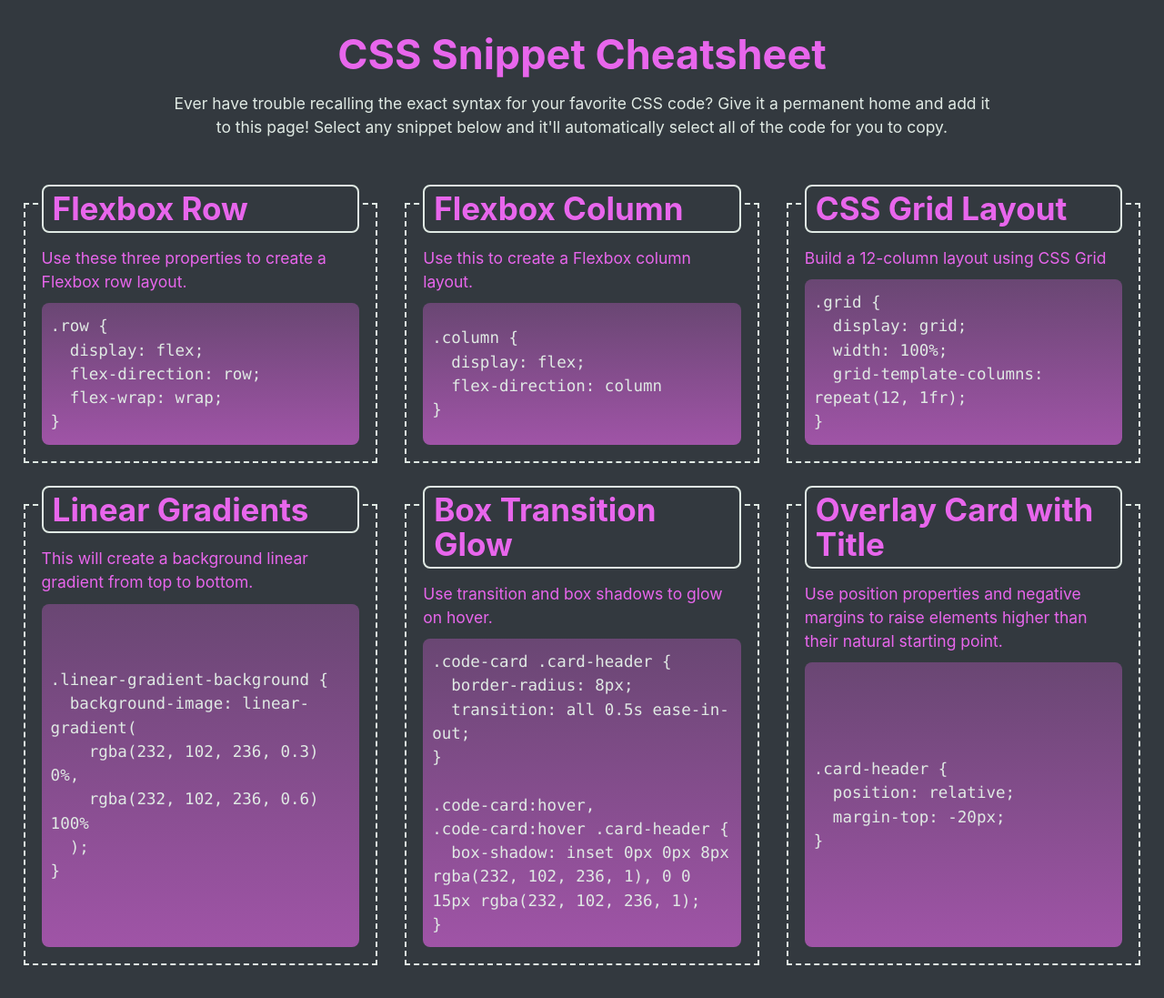
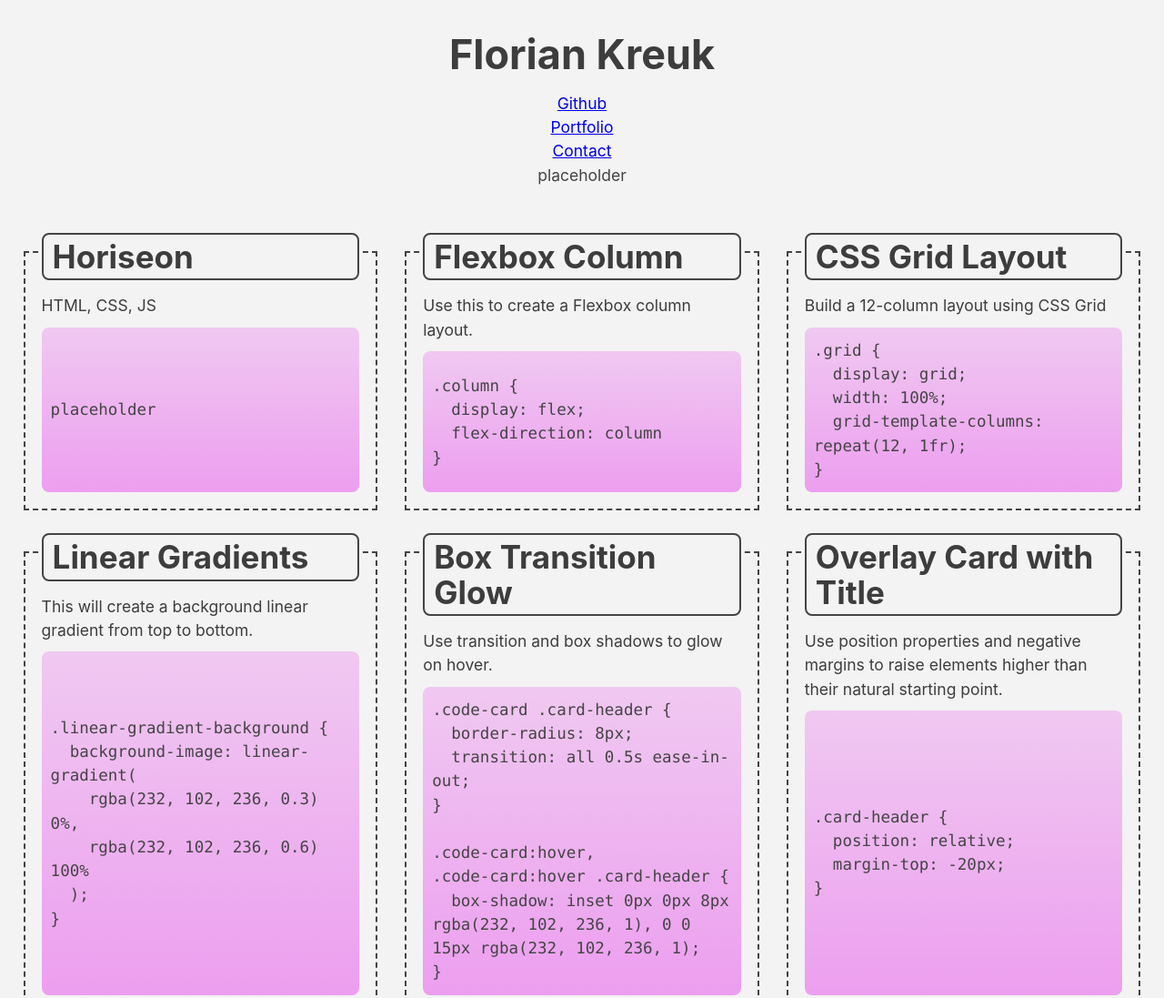
Before and after one commit to f-kreuk/FlorianKreuk-Portfolio, a plain HTML site: page index.html in a window 1280 px wide. Shown: the top 1097 px of the page at 91% size. Drawn offline with Linux system fonts and the light colour scheme.

Commit message:
Added nav components, Contact Me footer, and link in nav to footer.

```diff
--- a/assets/css/style.css
+++ b/assets/css/style.css
@@ -1,15 +1,15 @@
 /* color scheme sourced from http://khroma.co/generator/ */
 :root {
-    --outer-space: #33393f;
   --bright-turquoise: #2aefcb;
-    --gin: #e0eae4;
-    --heliotrope: #e866ec;
+  --gin: #444444;
+  --heliotrope: #3d3d3d;
+  --bone: #f3f3f3;
 }
 
 /* set content highlight color and background */
 ::selection {
   background-color: var(--bright-turquoise);
-    color: var(--outer-space);
+  color: var(--bone);
 }
 
 html {
@@ -26,7 +26,7 @@
   font-size: 1.75rem;
   line-height: 1.5;
   color: var(--gin);
-    background-color: var(--outer-space);
+  background-color: var(--bone);
 }
 
 h1,
@@ -142,7 +142,7 @@
   position: relative;
   margin: -4rem 0 1.5rem 0;
   padding: 0.5rem 1rem;
-    background-color: var(--outer-space);
+  background-color: var(--bone);
   color: var(--heliotrope);
   border: 2px solid var(--gin);
   border-radius: 8px;
--- a/index.html
+++ b/index.html
@@ -4,7 +4,7 @@
 <head>
   <meta charset="UTF-8">
   <meta name="viewport" content="width=device-width, initial-scale=1.0">
-  <title>CSS Snippet Cheatsheet</title>
+  <title>Florian Kreuk</title>
   <link rel="stylesheet" href="assets/css/reset.css" />
   <link rel="stylesheet" href="./assets/css/style.css" />
 </head>
@@ -14,11 +14,16 @@
 
   <header>
     <h1 class="page-title">
-      CSS Snippet Cheatsheet
+      Florian Kreuk
     </h1>
-    <p>
-      Ever have trouble recalling the exact syntax for your favorite CSS code? Give it a permanent home and add it to
-      this page! Select any snippet below and it'll automatically select all of the code for you to copy.
+    <nav>
+        <ul>
+            <li> <a href="https://github.com/">Github</a></li>
+            <li> <a href="#Portfolio">Portfolio</a></li>
+            <li> <a href="#contact">Contact</a></li>
+        </ul>
+    </nav>
+    <p> placeholder
     </p>
   </header>
 
@@ -26,15 +31,12 @@
     <section class="row justify-center">
       <div class="card-column">
         <figure class="card code-card">
-          <h2 class="card-header">Flexbox Row</h2>
+          <h2 class="card-header">Horiseon</h2>
           <div class="card-body">
-            <p>Use these three properties to create a Flexbox row layout.</p>
+            <p>HTML, CSS, JS</p>
           </div>
-          <pre class="code-block"><code>.row {
-  display: flex;
-  flex-direction: row;
-  flex-wrap: wrap;
-}</code></pre>
+          <pre class="code-block"><code>placeholder
+</code></pre>
         </figure>
       </div>
       <div class="card-column">
@@ -112,7 +114,7 @@
   </main>
 
   <footer>
-    <h3>Made with <span role="img" aria-label="heart">❤️</span> and CSS</h3>
+    <h3 id="contact">Contact Me</h3>
   </footer>
 
 </body>
```
Lines whose indentation alone changed are shown as unchanged.
